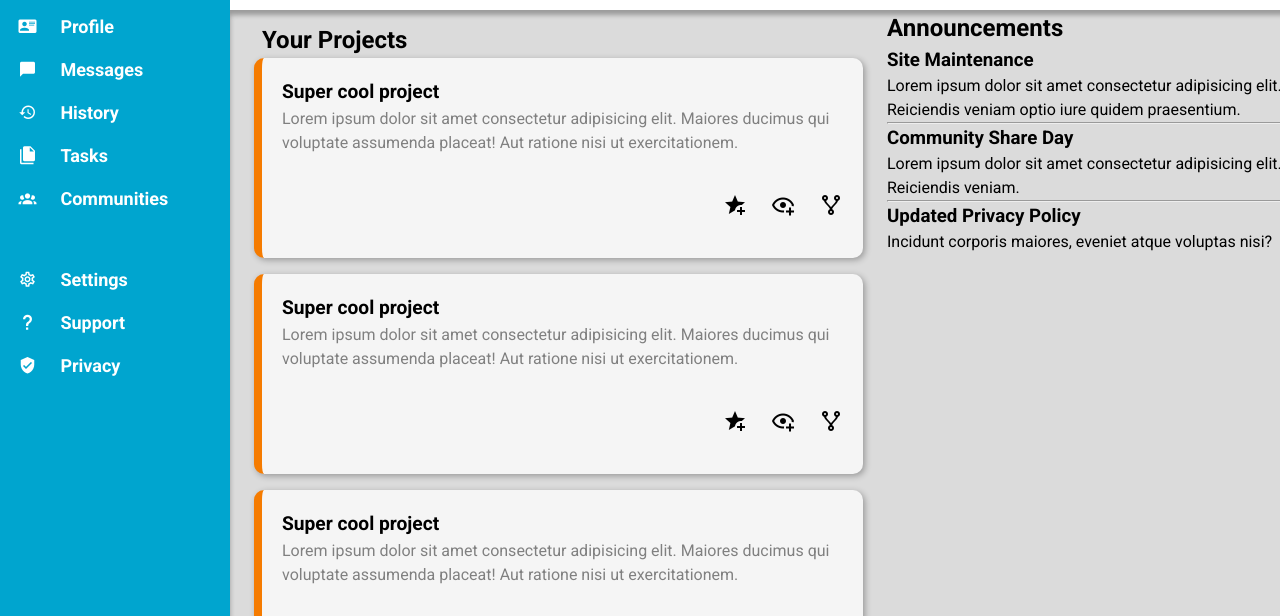
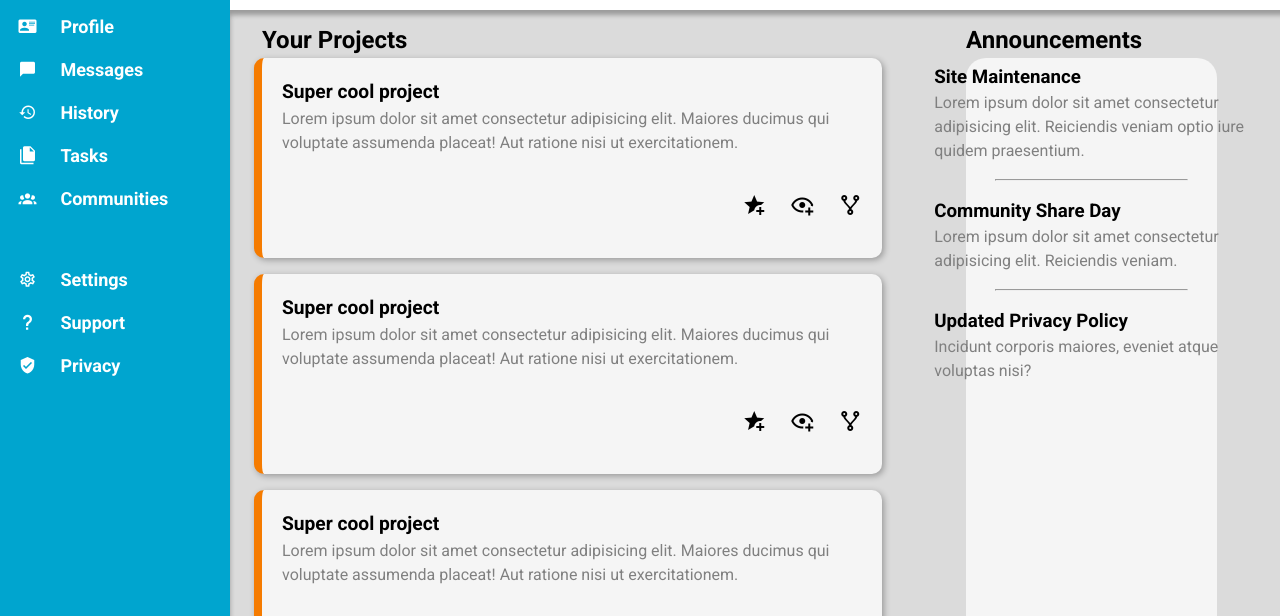
Before and after one commit to pawelgawron3/odin-admin-dashboard, a plain HTML site: page index.html in a window 1280 px wide. Shown: the part 166-782 px from the top of the page. Drawn offline with Linux system fonts and the light colour scheme.

Commit message:
Add styling for the announcements section

```diff
--- a/styles.css
+++ b/styles.css
@@ -197,16 +197,15 @@ main {
   grid-template: 1fr 1fr / 3fr 2fr;
   background-color: #dbdbdb;
   box-shadow: inset 0px 5px 5px rgba(0, 0, 0, 0.3);
+  padding: 3em 1.5em;
 }
 
 #projects {
   display: grid;
   grid-template-columns: repeat(auto-fill, minmax(350px, 1fr));
-  align-items: center;
   gap: 1em;
   grid-column: 1 / 2;
   grid-row: 1 / 3;
-  padding: 3em 1.5em;
 }
 
 #first-project-card {
@@ -228,7 +227,8 @@ main {
   font-size: 1.2em;
 }
 
-.project-card > .project-card-text {
+.project-card > .project-card-text,
+.card > p {
   color: grey;
 }
 
@@ -248,3 +248,34 @@ main {
   top: -1.5em;
   left: 0;
 }
+
+#announcements {
+  justify-self: center;
+  position: relative;
+  width: 60%;
+  display: flex;
+  flex-direction: column;
+  gap: 1em;
+  background-color: whitesmoke;
+  border-radius: 20px;
+  padding: 5px;
+  align-items: center;
+}
+#announcements > div.card {
+  display: flex;
+  flex-direction: column;
+}
+
+div.card > p {
+  width: 35ch;
+}
+
+hr {
+  width: 80%;
+}
+
+#announcements-info {
+  position: absolute;
+  top: -1.5em;
+  left: 0;
+}
```
